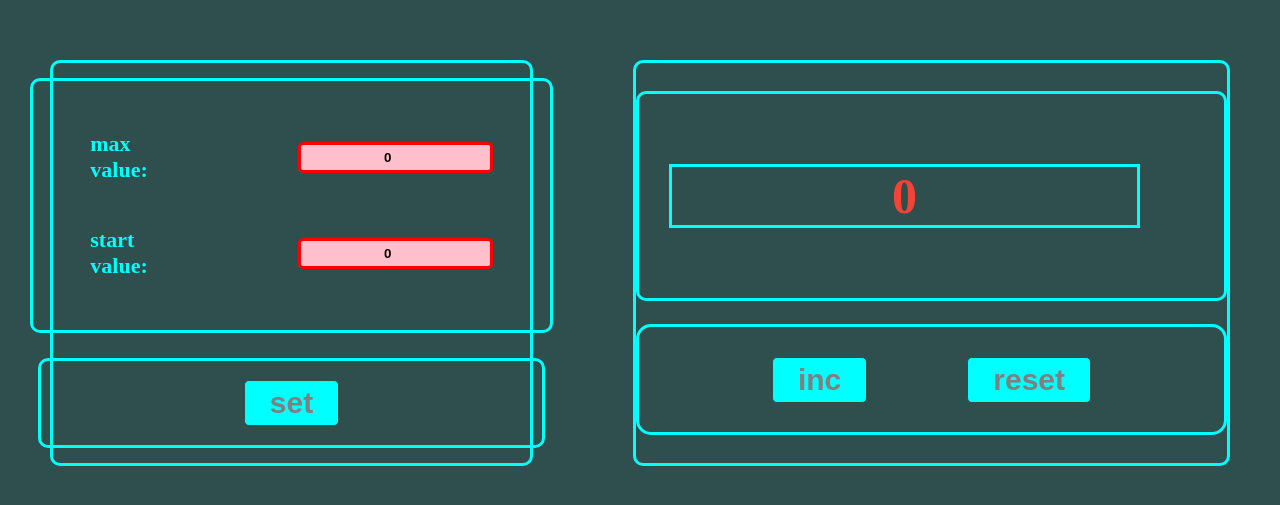
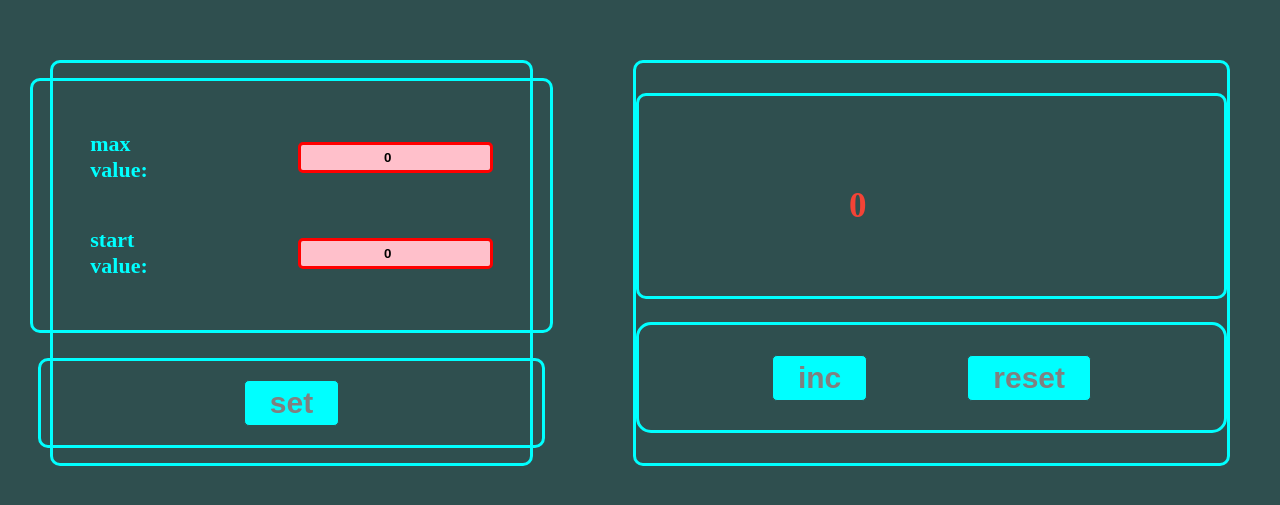
Before and after one commit to DmitryShastel/Native_JS_2.0_old, a React (Create React App) app in the folder Folder_1/native_js_2.0/: page / in a window 1280 px wide. Shown: the part 137-642 px from the top of the page. Built offline with nearby package versions, Linux system fonts and the light colour scheme.

Commit message:
Counter_2.0: betta version is done

```diff
--- a/Folder_1/native_js_2.0/src/Native_JS_2.0/Native_JS_Tuesday/Counter_2.0/App_Root_Counter_2.0.tsx
+++ b/Folder_1/native_js_2.0/src/Native_JS_2.0/Native_JS_Tuesday/Counter_2.0/App_Root_Counter_2.0.tsx
@@ -22,8 +22,14 @@ export const AppRootCounter2_0 = () => {
         return counter > startValue ? setCounter(counter = startValue) : '';
     }
     let setSettings = () => {
+        if (startValue === maxValue) {
+            setError('Incorrect value');
+        } else if (maxValue === counter) {
+            setError(null)
+        } else {
             setCounter(startValue)
             setError(null)
+        }
     }
     const onChangeMaxValue = (e: ChangeEvent<HTMLInputElement>) => {
         let maxValue = Number(e.currentTarget.value)
@@ -87,14 +93,13 @@ export const AppRootCounter2_0 = () => {
         localStorage.setItem('inputCountData', JSON.stringify(counter))
     }, [counter])
 
+
     return (
         <div className={'counter-root'}>
-
             {
                 isDataLoaded && (
                     <>
                         <div className={'counter-settings'}>
-
                             <div className="settings-container">
                                 <SuperInput
                                     title='max value:'
@@ -107,7 +112,6 @@ export const AppRootCounter2_0 = () => {
                                     onChange={onChangeStartValue}
                                     error={errorStartValue}/>
                             </div>
-
                             <div className={'setting-button'}>
                                 <SuperButton
                                     title='set'
@@ -116,15 +120,16 @@ export const AppRootCounter2_0 = () => {
                                 />
                             </div>
                         </div>
-
                         <div className={'counter-counter'}>
                             <div className={'counter-display'}>
+                                <div className={'counter-display-window'}>
                                     <Display
                                         counter={counter}
                                         error={error}
                                         startValue={startValue}
                                         maxValue={maxValue}
                                     />
+                                </div>
                             </div>
                             <div className={'counter-buttons'}>
                                 <SuperButton
@@ -138,13 +143,10 @@ export const AppRootCounter2_0 = () => {
                                     disabled={disabledReset}
                                 />
                             </div>
-
                         </div>
                     </>
                 )
             }
-
-
         </div>
     );
 };
--- a/Folder_1/native_js_2.0/src/Native_JS_2.0/Native_JS_Tuesday/Counter_2.0/Counter_2.0Styles.css
+++ b/Folder_1/native_js_2.0/src/Native_JS_2.0/Native_JS_Tuesday/Counter_2.0/Counter_2.0Styles.css
@@ -81,15 +81,18 @@
     border: 3px solid #00FFFF;
     border-radius: 10px;
     padding: 70px 30px;
-    font-size: 50px;
+    font-size: 35px;
     color: #00FFFF;
     font-weight: bold;
 }
 
 .counter-display-window {
+    display: flex;
     align-items: center;
-    border: 3px solid #00FFFF;
-    padding: 0px 220px;
+    justify-content: center;
+    padding:20px  200px 0px 180px;
+    color: #00FFFF;
+    white-space: nowrap;
 }
 
 .counter-buttons {
@@ -112,8 +115,6 @@
     cursor: pointer;
 }
 
-
-
 .errorInput {
     background-color: pink;
     border: 3px solid red;
@@ -121,7 +122,11 @@
 
 .errorMessage {
     color: #f44336;
-    font-size: 20px;
+    white-space: nowrap;
+}
+
+.resultColor {
+    color: #f44336;
 }
 
 .disabled {
--- a/Folder_1/native_js_2.0/src/Native_JS_2.0/Native_JS_Tuesday/Counter_2.0/Display.tsx
+++ b/Folder_1/native_js_2.0/src/Native_JS_2.0/Native_JS_Tuesday/Counter_2.0/Display.tsx
@@ -11,18 +11,16 @@ type DisplayPropsType = {
 
 export const Display = (props: DisplayPropsType) => {
 
-    let result = props.error === 'Incorrect value' ? 'errorMessage' : ''
-    let countColor = props.counter === props.maxValue ? 'countColor' : ''
+     let result = props.error === 'Incorrect value' ? 'errorMessage' : '';
+     let resultColor = props.counter === props.maxValue ? 'resultColor' : ''
 
     return (
-        <div className={'counter-display-window'}>
-
+        <div>
             {
                 props.error
                     ? <span className={result}>{props.error}</span>
-                    : <span className={countColor}>{props.counter} </span>
+                    : <span className={resultColor}>{props.counter} </span>
             }
-
         </div>
     );
 };
--- a/Folder_1/native_js_2.0/src/Native_JS_2.0/Native_JS_Tuesday/Counter_2.0/SuperInput.tsx
+++ b/Folder_1/native_js_2.0/src/Native_JS_2.0/Native_JS_Tuesday/Counter_2.0/SuperInput.tsx
@@ -16,7 +16,6 @@ export const SuperInput = (props: SettingsType) => {
         <div >
             <div className="setting-row">
                 <h3 className="setting-label">{props.title}</h3>
-
                 <input
                     type={'number'}
                     className={`setting-input input-center ${props.error}`}
```
Lines whose indentation alone changed are shown as unchanged.
